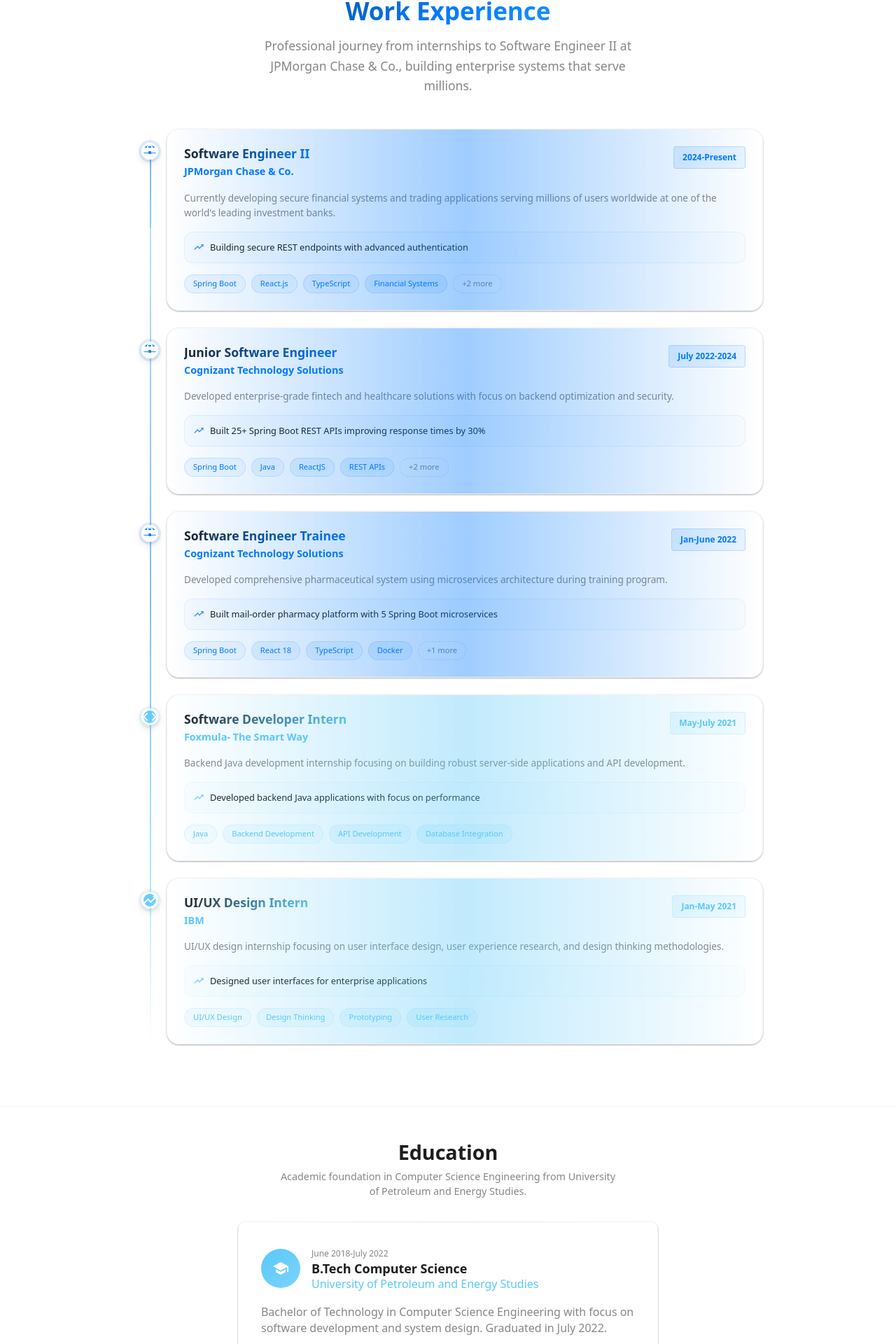
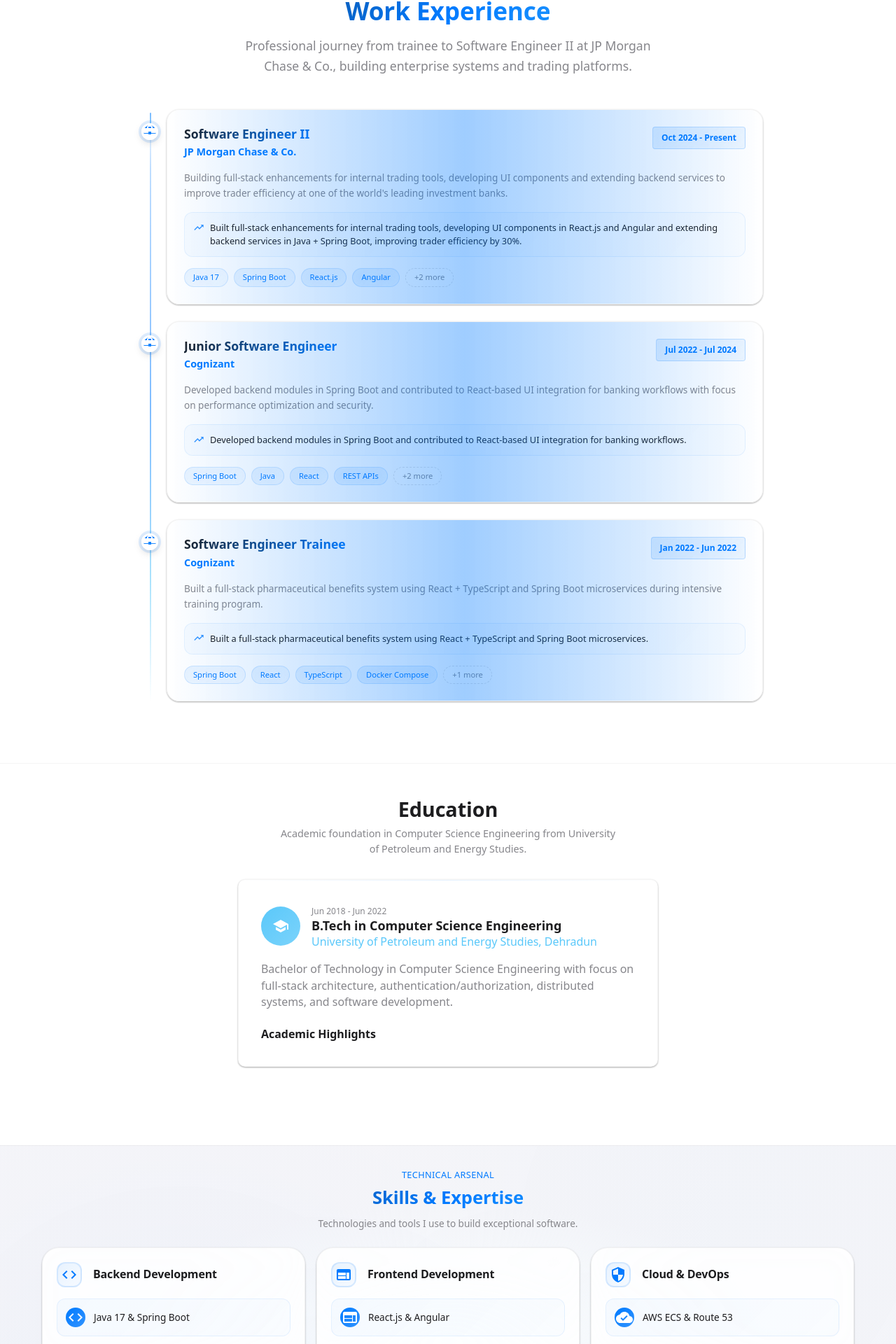
Before and after one commit to bhumika-aga/Portfolio, a React (Create React App) app: page /about in a window 1280 px wide. Shown: the part 870-2790 px from the top of the page at 70% size. Built offline with nearby package versions, Linux system fonts and the light colour scheme; a web font is replaced by a local one.

Commit message:
Updating resume info

```diff
--- a/src/pages/About.tsx
+++ b/src/pages/About.tsx
@@ -43,110 +43,77 @@
   const workExperience: TimelineEvent[] = [
     {
       id: "jpmorgan",
-      year: "2024-Present",
+      year: "Oct 2024 - Present",
       title: "Software Engineer II",
-      company: "JPMorgan Chase & Co.",
+      company: "JP Morgan Chase & Co.",
       description:
-        "Currently developing secure financial systems and trading applications serving millions of users worldwide at one of the world's leading investment banks.",
+        "Building full-stack enhancements for internal trading tools, developing UI components and extending backend services to improve trader efficiency at one of the world's leading investment banks.",
       icon: <BusinessCenter />,
       color: "#007AFF",
       achievements: [
-        "Building secure REST endpoints with advanced authentication",
-        "Developing React.js and TypeScript UI components for financial platforms",
-        "Implementing robust testing strategies with comprehensive coverage",
-        "Contributing to critical financial systems infrastructure",
+        "Built full-stack enhancements for internal trading tools, developing UI components in React.js and Angular and extending backend services in Java + Spring Boot, improving trader efficiency by 30%.",
+        "Implemented secure token-based authorization and RBAC, leading to a 35% improvement in access control compliance.",
+        "Improved backend reliability through expanded JUnit test coverage, reaching 70%+.",
+        "Reduced FARM breaks by 40% through database optimizations and microservices resiliency",
+        "Set up complete infrastructure: GitHub repos, AWS ECS clusters, DNS, Route 53, and IaC",
+        "Learning and experimenting with Camunda for workflow-driven service orchestration",
       ],
       skills: [
+        "Java 17",
         "Spring Boot",
         "React.js",
-        "TypeScript",
-        "Financial Systems",
-        "Security",
-        "Trading Systems",
+        "Angular",
+        "AWS ECS",
+        "Camunda",
       ],
     },
     {
       id: "cognizant",
-      year: "July 2022-2024",
+      year: "Jul 2022 - Jul 2024",
       title: "Junior Software Engineer",
-      company: "Cognizant Technology Solutions",
+      company: "Cognizant",
       description:
-        "Developed enterprise-grade fintech and healthcare solutions with focus on backend optimization and security.",
+        "Developed backend modules in Spring Boot and contributed to React-based UI integration for banking workflows with focus on performance optimization and security.",
       icon: <BusinessCenter />,
       color: "#007AFF",
       achievements: [
-        "Built 25+ Spring Boot REST APIs improving response times by 30%",
-        "Implemented JWT authentication and Role-Based Access Control",
-        "Achieved 90% unit test coverage using JUnit and Mockito",
-        "Led API integration with React frontends in Agile teams",
+        "Developed backend modules in Spring Boot and contributed to React-based UI integration for banking workflows.",
+        "Designed REST APIs and optimized application performance, reducing response times by 30%",
+        "Implemented JWT/OAuth2 authentication and multi-layer authorization",
+        "Led test automation efforts, achieving 90%+ test coverage",
+        "Collaborated across Agile teams for full-stack development and sprint delivery",
       ],
-      skills: ["Spring Boot", "Java", "ReactJS", "REST APIs", "JUnit", "MySQL"],
+      skills: [
+        "Spring Boot",
+        "Java",
+        "React",
+        "REST APIs",
+        "JWT/OAuth2",
+        "Agile",
+      ],
     },
     {
       id: "cognizant-trainee",
-      year: "Jan-June 2022",
+      year: "Jan 2022 - Jun 2022",
       title: "Software Engineer Trainee",
-      company: "Cognizant Technology Solutions",
+      company: "Cognizant",
       description:
-        "Developed comprehensive pharmaceutical system using microservices architecture during training program.",
+        "Built a full-stack pharmaceutical benefits system using React + TypeScript and Spring Boot microservices during intensive training program.",
       icon: <BusinessCenter />,
       color: "#007AFF",
       achievements: [
-        "Built mail-order pharmacy platform with 5 Spring Boot microservices",
-        "Implemented JWT authentication with real-time validation",
-        "Designed 25+ REST APIs for authentication and inventory management",
-        "Achieved 99.9% uptime with Docker deployment on Render",
+        "Built a full-stack pharmaceutical benefits system using React + TypeScript and Spring Boot microservices.",
+        "Implemented JWT authentication with real-time checks, reducing failed registrations by 60%",
+        "Developed and integrated 25+ REST APIs for the platform",
+        "Containerized and deployed using Docker Compose with 99.9% uptime",
+        "Documented system design and deployment workflows in 75+ pages",
       ],
       skills: [
         "Spring Boot",
-        "React 18",
+        "React",
         "TypeScript",
-        "Docker",
+        "Docker Compose",
         "Microservices",
-      ],
-    },
-    {
-      id: "foxmula",
-      year: "May-July 2021",
-      title: "Software Developer Intern",
-      company: "Foxmula- The Smart Way",
-      description:
-        "Backend Java development internship focusing on building robust server-side applications and API development.",
-      icon: <Code />,
-      color: "#5AC8FA",
-      achievements: [
-        "Developed backend Java applications with focus on performance",
-        "Worked on API development and database integration",
-        "Gained hands-on experience in enterprise Java development",
-        "Collaborated with senior developers on production systems",
-      ],
-      skills: [
-        "Java",
-        "Backend Development",
-        "API Development",
-        "Database Integration",
-      ],
-    },
-    {
-      id: "ibm",
-      year: "Jan-May 2021",
-      title: "UI/UX Design Intern",
-      company: "IBM",
-      description:
-        "UI/UX design internship focusing on user interface design, user experience research, and design thinking methodologies.",
-      icon: <TrendingUp />,
-      color: "#5AC8FA",
-      achievements: [
-        "Designed user interfaces for enterprise applications",
-        "Conducted user experience research and usability testing",
-        "Applied design thinking principles to solve complex problems",
-        "Created wireframes and prototypes for web applications",
-      ],
-      skills: [
-        "UI/UX Design",
-        "Design Thinking",
-        "Prototyping",
-        "User Research",
       ],
     },
   ];
@@ -155,19 +122,14 @@
   const education: TimelineEvent[] = [
     {
       id: "education",
-      year: "June 2018-July 2022",
-      title: "B.Tech Computer Science",
-      company: "University of Petroleum and Energy Studies",
+      year: "Jun 2018 - Jun 2022",
+      title: "B.Tech in Computer Science Engineering",
+      company: "University of Petroleum and Energy Studies, Dehradun",
       description:
-        "Bachelor of Technology in Computer Science Engineering with focus on software development and system design. Graduated in July 2022.",
+        "Bachelor of Technology in Computer Science Engineering with focus on full-stack architecture, authentication/authorization, distributed systems, and software development.",
       icon: <School />,
       color: "#5AC8FA",
-      achievements: [
-        "Strong foundation in computer science fundamentals",
-        "Specialized in software engineering and algorithms",
-        "Built multiple full-stack web applications during coursework",
-        "Active participant in coding competitions and tech events",
-      ],
+      achievements: [],
     },
   ];
 
@@ -176,14 +138,19 @@
       category: "Backend Development",
       icon: <Code />,
       skills: [
-        { name: "Java & Spring Boot", icon: <Code />, color: "#007AFF" },
+        { name: "Java 17 & Spring Boot", icon: <Code />, color: "#007AFF" },
         {
           name: "REST APIs & Microservices",
           icon: <IntegrationInstructions />,
           color: "#5AC8FA",
         },
         {
-          name: "MySQL & Database Design",
+          name: "MySQL & MongoDB",
+          icon: <Storage />,
+          color: "#00C896",
+        },
+        {
+          name: "Hibernate & JPA",
           icon: <Storage />,
           color: "#00C896",
         },
@@ -193,35 +160,35 @@
       category: "Frontend Development",
       icon: <Web />,
       skills: [
-        { name: "ReactJS & TypeScript", icon: <Web />, color: "#007AFF" },
+        { name: "React.js & Angular", icon: <Web />, color: "#007AFF" },
         {
-          name: "JavaScript & Modern ES6+",
+          name: "TypeScript & JavaScript",
           icon: <DataObject />,
           color: "#5AC8FA",
         },
         {
-          name: "UI/UX Design & Prototyping",
+          name: "Material-UI & HTML/CSS",
           icon: <TrendingUp />,
           color: "#00C896",
         },
       ],
     },
     {
-      category: "Security & DevOps",
+      category: "Cloud & DevOps",
       icon: <Security />,
       skills: [
         {
-          name: "JWT Authentication & Security",
-          icon: <Security />,
+          name: "AWS ECS & Route 53",
+          icon: <CloudDone />,
           color: "#007AFF",
         },
         {
-          name: "Docker & Containerization",
-          icon: <CloudDone />,
+          name: "Docker & CI/CD",
+          icon: <Security />,
           color: "#5AC8FA",
         },
         {
-          name: "Financial Systems & Compliance",
+          name: "Infrastructure-as-Code & Workflow Automation",
           icon: <BusinessCenter />,
           color: "#00C896",
         },
@@ -288,10 +255,13 @@
                 mb: { xs: 6, md: 8 },
               }}
             >
-              A passionate software engineer with 3+ years of experience
-              building scalable applications and secure financial systems that
-              impact millions of users worldwide. Currently developing
-              next-generation trading platforms at JPMorgan Chase & Co.
+              Full-stack developer with hands-on experience building scalable
+              backend services, interactive front-end ap- plications, and
+              cloud-based deployments. Skilled in Java, Spring Boot, React,
+              Angular, REST API design, and AWS. Experienced in setting up
+              infrastructure end-to-end, implementing secure authentication, and
+              op- timizing systems for performance and reliability. Currently
+              learning workflow automation with Camunda7.
             </Typography>
 
             {/* Resume Download Button - Bigger and Centered */}
@@ -363,9 +333,9 @@
                 lineHeight: 1.6,
               }}
             >
-              Professional journey from internships to Software Engineer II at
-              JPMorgan Chase & Co., building enterprise systems that serve
-              millions.
+              Professional journey from trainee to Software Engineer II at JP
+              Morgan Chase & Co., building enterprise systems and trading
+              platforms.
             </Typography>
           </Box>
 
--- a/src/pages/Home.tsx
+++ b/src/pages/Home.tsx
@@ -132,7 +132,7 @@
                 },
               }}
             >
-              Software Engineer II
+              Full-Stack Developer
             </Typography>
 
             {/* Main Title */}
@@ -172,9 +172,10 @@
                 animation: "slideUp 1s ease-out 0.6s forwards",
               }}
             >
-              Creating exceptional digital experiences with modern technologies.
-              Currently developing secure financial systems at JPMorgan Chase &
-              Co. that serve millions of users worldwide.
+              Building scalable backend services, interactive front-end
+              applications, and cloud-based deployments. Software Engineer II at
+              JP Morgan Chase & Co., skilled in Java, Spring Boot, React,
+              Angular, and AWS.
             </Typography>
 
             {/* CTA Buttons */}
```
